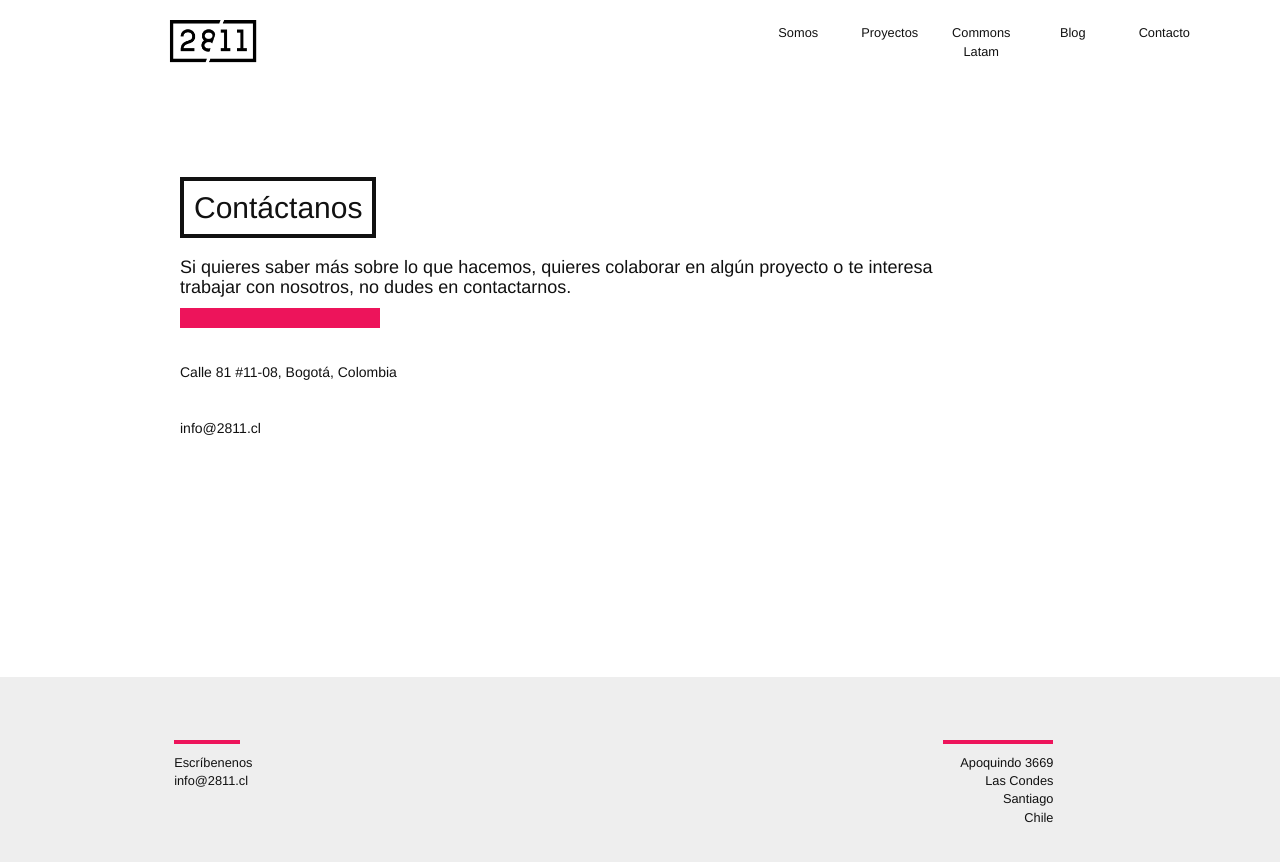
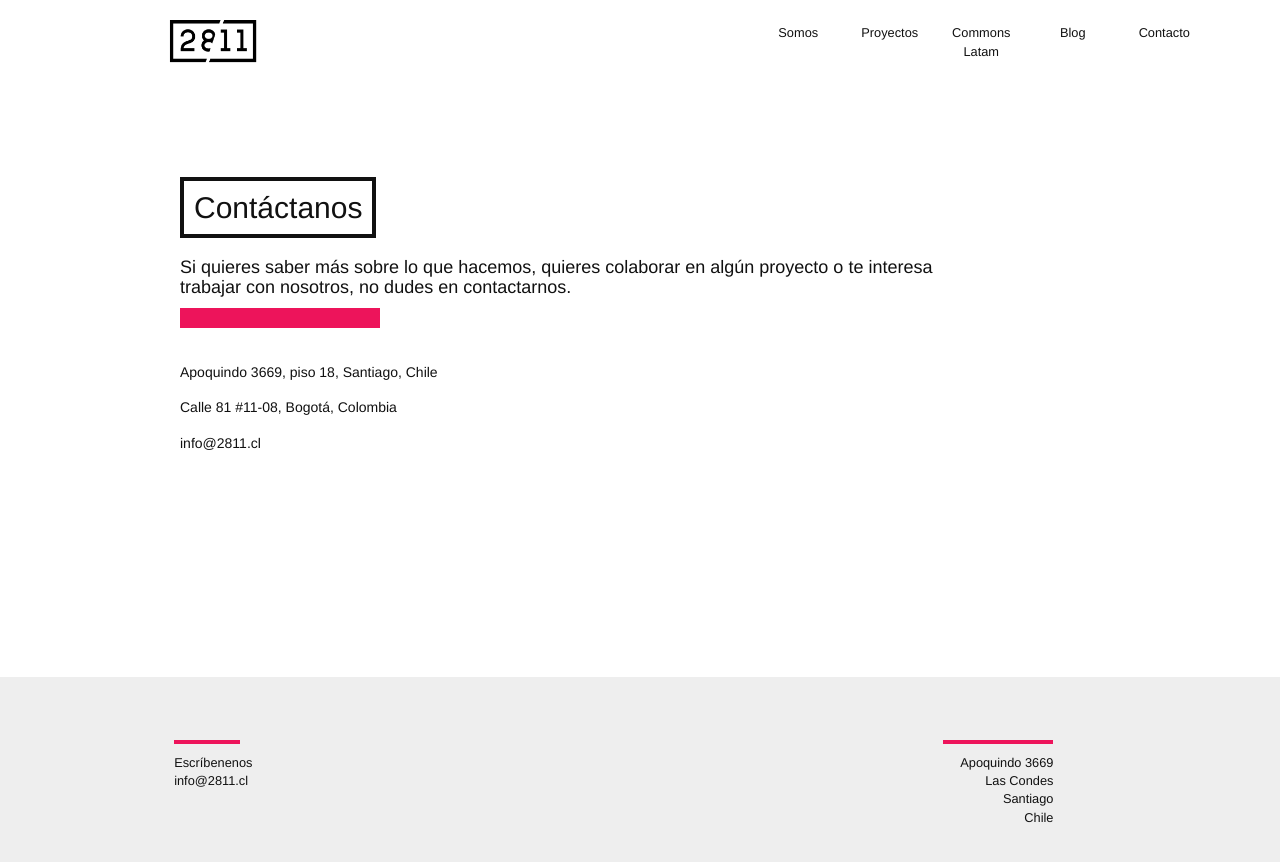
Before and after one commit to 2811Chile/2811Chile.github.io, a Jekyll site: the page built from contacto.md, in a window 1280 px wide. Shown: the top 862 px of the page. Built offline with Jekyll 4.4.1, drawn with Linux system fonts in a browser that asks for light colours; nearby versions of some CDN libraries; some web fonts are replaced.

Commit message:
Updated Contacto

```diff
--- a/contacto.md
+++ b/contacto.md
@@ -3,7 +3,8 @@ title: Contacto
 permalink: "/contacto/"
 descripcion: 'Si quieres saber más sobre lo que hacemos, quieres colaborar en algún
   proyecto o te interesa trabajar con nosotros, no dudes en contactarnos. '
-direccion: 'Calle 81 #11-08, Bogotá, Colombia'
+direccion: Apoquindo 3669, piso 18,  Santiago, Chile
+telefono: 'Calle 81 #11-08, Bogotá, Colombia'
 email: info@2811.cl
 layout: default
 ---
```
